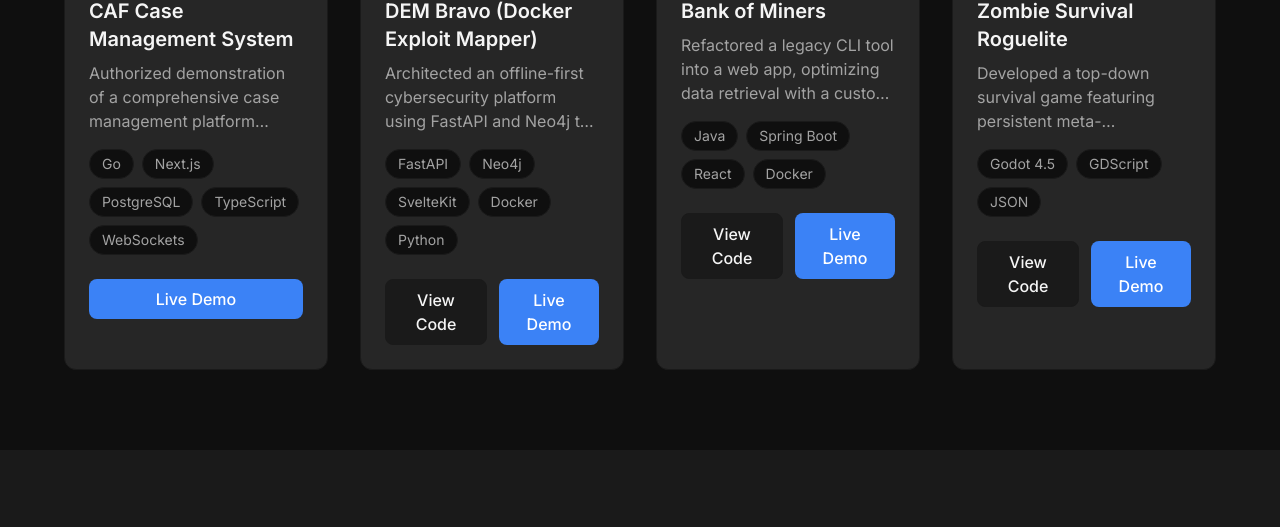
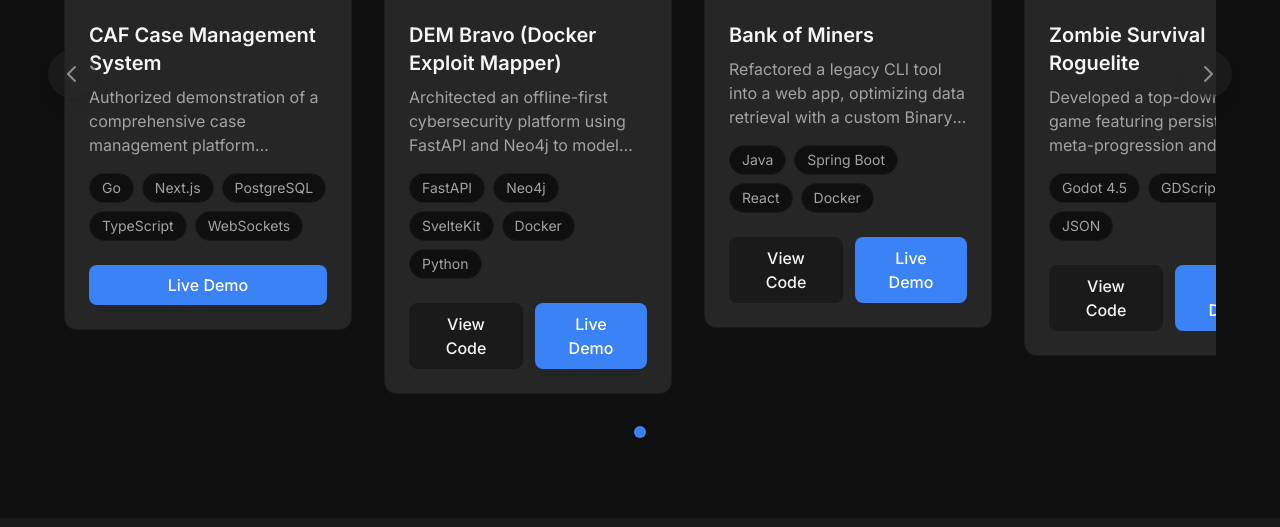
Before and after one commit to BryanPMX/Professional_Portfolio, an Astro site: page /projects in a window 1280 px wide. Shown: the part 806-1333 px from the top of the page. Built offline with nearby package versions, Linux system fonts and the light colour scheme; Astro itself is replaced by a stand-in of ours.

Commit message:
Implement interactive projects carousel with navigation arrows and dots indicator

```diff
--- a/src/pages/projects.astro
+++ b/src/pages/projects.astro
@@ -58,11 +58,19 @@ const projects = [
       </div>
     </section>
 
-    <!-- Projects Grid -->
+    <!-- Projects Carousel -->
     <section class="pb-20 px-6">
       <div class="max-w-6xl mx-auto">
-        <div class="grid grid-cols-1 md:grid-cols-2 lg:grid-cols-2 xl:grid-cols-4 gap-8">
-          {projects.map((project) => (
+        <div class="relative">
+          <!-- Carousel Container -->
+          <div class="overflow-hidden">
+            <div
+              id="projects-carousel"
+              class="flex transition-transform duration-500 ease-in-out gap-8"
+              style="transform: translateX(0%);"
+            >
+              {projects.map((project, index) => (
+                <div class="flex-shrink-0 w-full md:w-1/2 lg:w-1/2 xl:w-1/4">
                   <ProjectCard
                     title={project.title}
                     description={project.description}
@@ -72,7 +80,37 @@ const projects = [
                     liveUrl={project.liveUrl}
                     type="project"
                   />
+                </div>
               ))}
+            </div>
+          </div>
+
+          <!-- Navigation Arrows -->
+          <button
+            id="prev-btn"
+            class="absolute left-0 top-1/2 -translate-y-1/2 -translate-x-4 bg-dark-card hover:bg-dark-bg text-dark-text p-3 rounded-full shadow-lg transition-all duration-200 hover:scale-110 disabled:opacity-50 disabled:cursor-not-allowed"
+            disabled
+          >
+            <svg class="w-6 h-6" fill="none" stroke="currentColor" viewBox="0 0 24 24">
+              <path stroke-linecap="round" stroke-linejoin="round" stroke-width="2" d="M15 19l-7-7 7-7"/>
+            </svg>
+          </button>
+
+          <button
+            id="next-btn"
+            class="absolute right-0 top-1/2 -translate-y-1/2 translate-x-4 bg-dark-card hover:bg-dark-bg text-dark-text p-3 rounded-full shadow-lg transition-all duration-200 hover:scale-110 disabled:opacity-50 disabled:cursor-not-allowed"
+          >
+            <svg class="w-6 h-6" fill="none" stroke="currentColor" viewBox="0 0 24 24">
+              <path stroke-linecap="round" stroke-linejoin="round" stroke-width="2" d="M9 5l7 7-7 7"/>
+            </svg>
+          </button>
+
+          <!-- Dots Indicator -->
+          <div class="flex justify-center mt-8 space-x-2">
+            <div id="dots-container" class="flex space-x-2">
+              <!-- Dots will be generated by JavaScript -->
+            </div>
+          </div>
         </div>
       </div>
     </section>
@@ -137,8 +175,112 @@ const projects = [
     );
   }
 
+  // Projects Carousel Functionality
+  class ProjectsCarousel {
+    constructor() {
+      this.carousel = document.getElementById('projects-carousel');
+      this.prevBtn = document.getElementById('prev-btn');
+      this.nextBtn = document.getElementById('next-btn');
+      this.dotsContainer = document.getElementById('dots-container');
+      this.currentSlide = 0;
+      this.slidesToShow = this.getSlidesToShow();
+      this.totalSlides = 4; // We have 4 projects
+
+      this.init();
+    }
+
+    getSlidesToShow() {
+      if (window.innerWidth >= 1280) return 4; // xl: 4 slides
+      if (window.innerWidth >= 1024) return 2; // lg: 2 slides
+      if (window.innerWidth >= 768) return 2;  // md: 2 slides
+      return 1; // mobile: 1 slide
+    }
+
+    init() {
+      this.createDots();
+      this.updateButtons();
+      this.addEventListeners();
+      this.updateCarousel();
+      window.addEventListener('resize', () => this.handleResize());
+    }
+
+    createDots() {
+      const totalDots = Math.ceil(this.totalSlides / this.slidesToShow);
+      this.dotsContainer.innerHTML = '';
+
+      for (let i = 0; i < totalDots; i++) {
+        const dot = document.createElement('button');
+        dot.className = `w-3 h-3 rounded-full transition-all duration-200 ${
+          i === this.currentSlide ? 'bg-accent' : 'bg-dark-surface'
+        }`;
+        dot.addEventListener('click', () => this.goToSlide(i));
+        this.dotsContainer.appendChild(dot);
+      }
+    }
+
+    updateButtons() {
+      const totalDots = Math.ceil(this.totalSlides / this.slidesToShow);
+      this.prevBtn.disabled = this.currentSlide === 0;
+      this.nextBtn.disabled = this.currentSlide === totalDots - 1;
+    }
+
+    addEventListeners() {
+      this.prevBtn.addEventListener('click', () => this.prevSlide());
+      this.nextBtn.addEventListener('click', () => this.nextSlide());
+    }
+
+    prevSlide() {
+      if (this.currentSlide > 0) {
+        this.currentSlide--;
+        this.updateCarousel();
+      }
+    }
+
+    nextSlide() {
+      const totalDots = Math.ceil(this.totalSlides / this.slidesToShow);
+      if (this.currentSlide < totalDots - 1) {
+        this.currentSlide++;
+        this.updateCarousel();
+      }
+    }
+
+    goToSlide(slideIndex) {
+      this.currentSlide = slideIndex;
+      this.updateCarousel();
+    }
+
+    updateCarousel() {
+      const translateX = -this.currentSlide * (100 / this.slidesToShow);
+      this.carousel.style.transform = `translateX(${translateX}%)`;
+
+      // Update dots
+      const dots = this.dotsContainer.querySelectorAll('button');
+      dots.forEach((dot, index) => {
+        dot.className = `w-3 h-3 rounded-full transition-all duration-200 ${
+          index === this.currentSlide ? 'bg-accent' : 'bg-dark-surface'
+        }`;
+      });
+
+      this.updateButtons();
+    }
+
+    handleResize() {
+      const newSlidesToShow = this.getSlidesToShow();
+      if (newSlidesToShow !== this.slidesToShow) {
+        this.slidesToShow = newSlidesToShow;
+        this.currentSlide = 0;
+        this.createDots();
+        this.updateCarousel();
+      }
+    }
+  }
+
+  // Initialize everything when DOM is loaded
+  document.addEventListener('DOMContentLoaded', () => {
+    // Initialize carousel
+    new ProjectsCarousel();
+
     // Add event listeners to live demo buttons
-  document.addEventListener('DOMContentLoaded', () => {
     const liveDemoButtons = document.querySelectorAll('.live-demo-btn');
 
     liveDemoButtons.forEach(button => {
```
Lines whose indentation alone changed are shown as unchanged.
